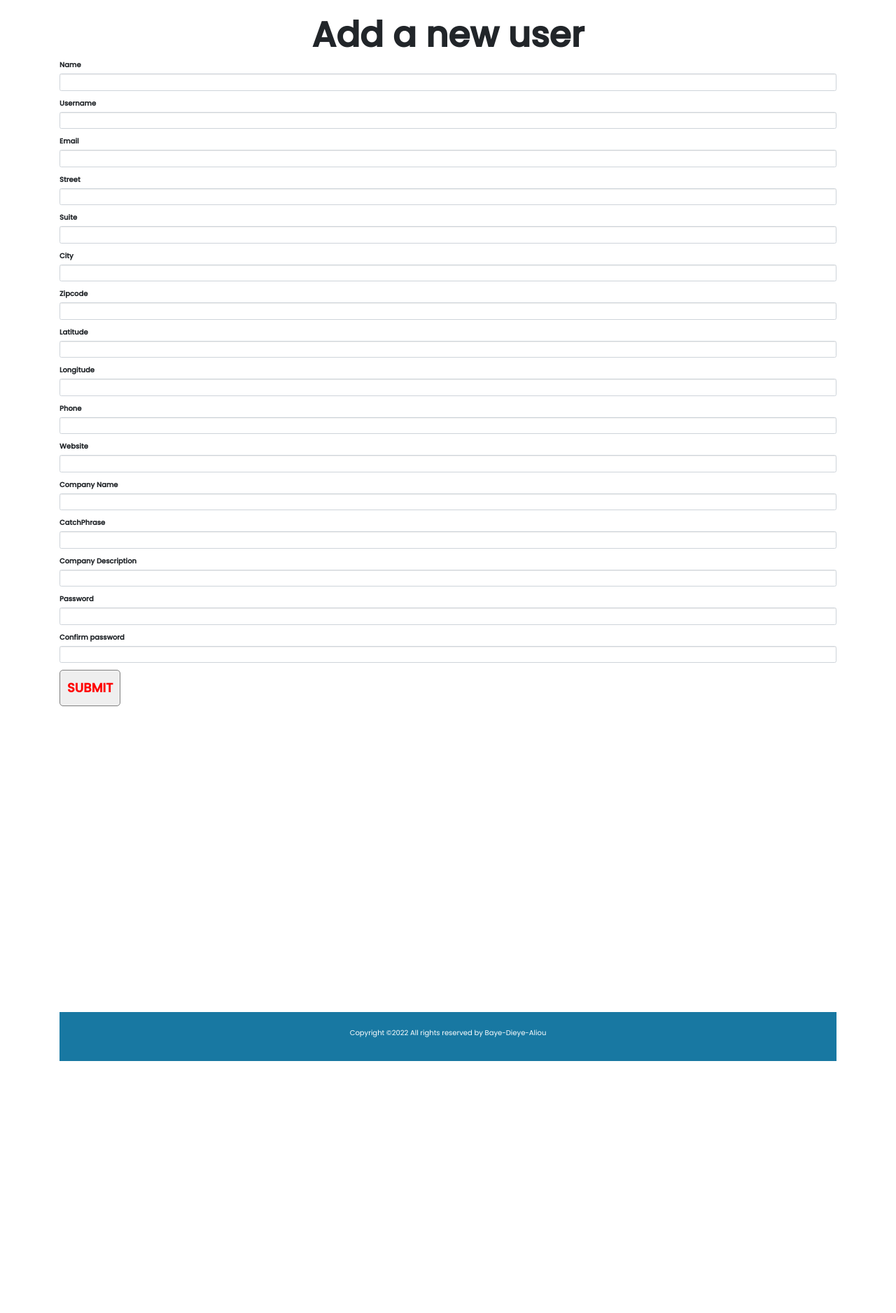
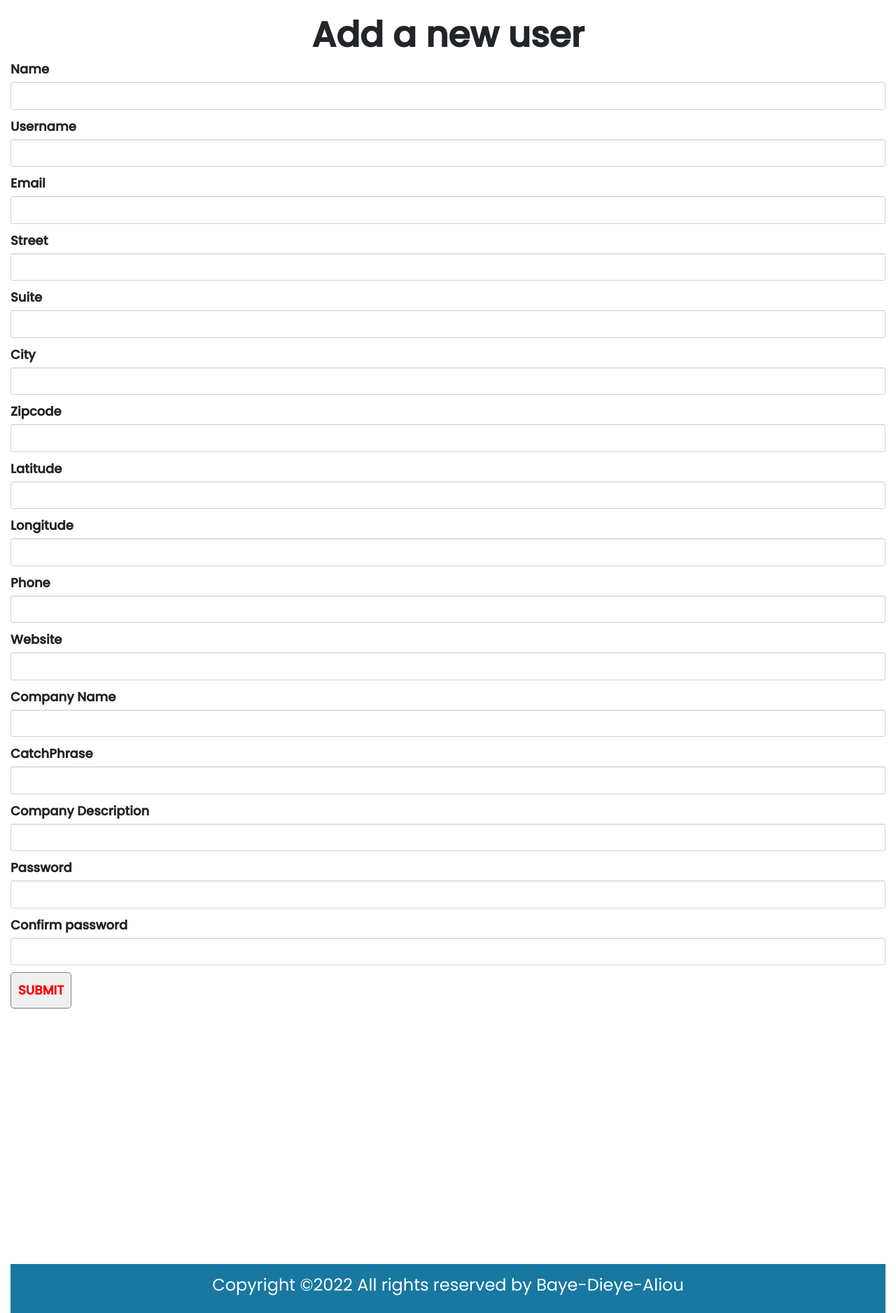
Before and after one commit to Sagalle/flask, a Flask app: page /add-user in a window 1280 px wide. Shown: the part 200-2076 px from the top of the page at 70% size. Before the commit the page ends 1716 px from the top, so only its background shows below. Run offline with Flask 2, Linux system fonts and the light colour scheme; some libraries are stand-ins or nearby versions.

Commit message:
It's me again

```diff
--- a/website/static/home.css
+++ b/website/static/home.css
@@ -54,6 +54,11 @@ font-family:bolder;
    }
 
 
+.container, .container-lg, .container-md, .container-sm {
+    max-width: 100%;
+}
+
+
 
 #footer{
 display:flex;
@@ -63,13 +68,19 @@ background-color:#1878A2 !important;
 align-items:center;
 justify-content:center;
 font-weight:1.4rem;
-margin-top:38%;
+margin-top:28%;
 
 }
+
+
 .ff{
-width:1050px;
+width:100%;
 margin-left:0;
-}
+/* margin-right: 0; */}
+
+
+
+
 
 
 #card{
@@ -90,7 +101,7 @@ width:20px;
 .col-md-4 {
     -ms-flex: 0 0 33.333333%;
     flex: 0 0 33.333333%;
-    max-width: 50%;
+    max-width: 30%;
 }
 
 #infos {
@@ -247,3 +258,23 @@ border-radius:20px;
 cursor:pointer;
 font-size:150%;
 }
+
+
+
+.copy {
+    margin-top: 0;
+    margin-bottom: 1rem;
+    font-size: x-large;
+}
+
+
+.control-label {
+    display: inline-block;
+    margin-bottom: 0.5rem;
+    font-size: large;
+}
+
+
+.form-control {
+    font-size: 2rem;
+}
--- a/website/templates/add_user.html
+++ b/website/templates/add_user.html
@@ -11,7 +11,7 @@
 </div><br>
 <div id="footer">
     <div class="col-md-12 text-center text-white">
-        <p>Copyright ©<script>document.write(new Date().getFullYear());</script> All rights reserved by Baye-Dieye-Aliou</p>
+        <p class="copy">Copyright ©<script>document.write(new Date().getFullYear());</script> All rights reserved by Baye-Dieye-Aliou</p>
     </div>
 </div>
 {%endblock%}
--- a/website/templates/home.html
+++ b/website/templates/home.html
@@ -67,7 +67,7 @@
 <footer class="ff">
     <div id="footer">
         <div class="col-md-12 text-center text-white">
-            <p>Copyright ©<script>document.write(new Date().getFullYear());</script> All rights reserved by Baye-Dieye-Aliou</p>
+            <p class="copy">Copyright ©<script>document.write(new Date().getFullYear());</script> All rights reserved by Baye-Dieye-Aliou</p>
         </div>
     </div>
 </footer>
```
